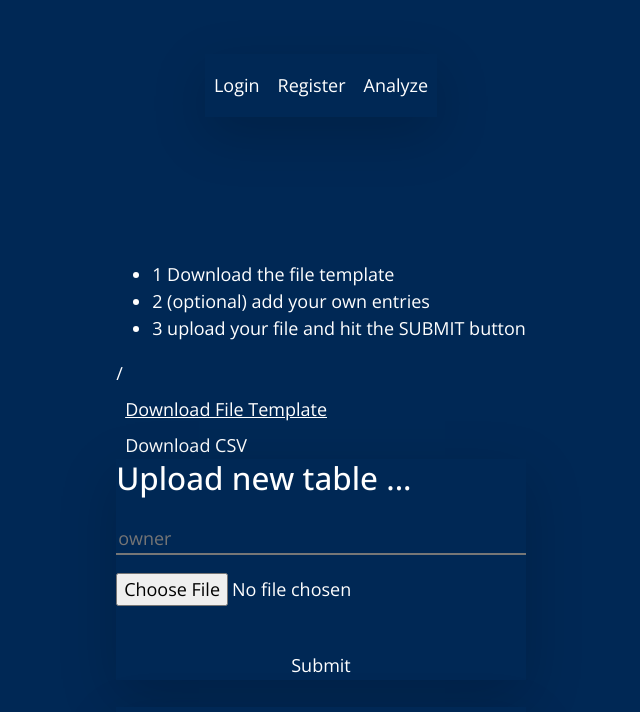
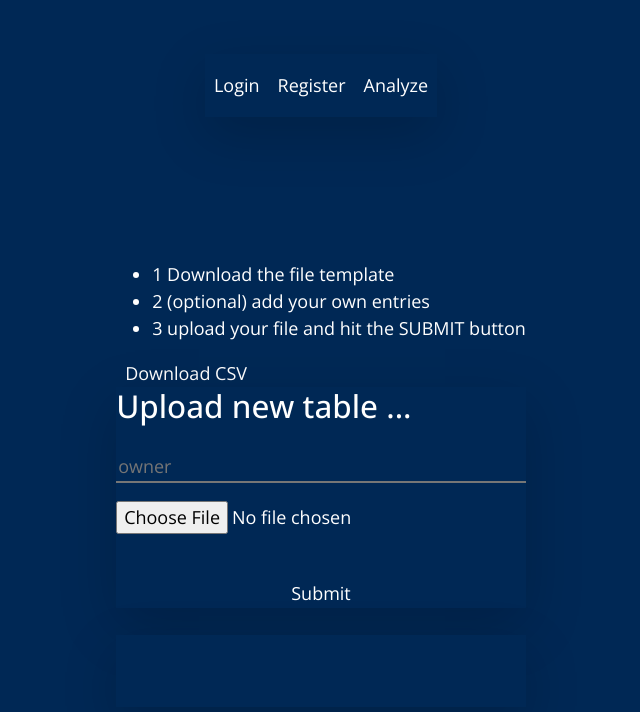
Before and after one commit to NLie2/stock_portfolio_analyzer, a React (Create React App) app in the folder client/: page /analyze/guest in a window 1280 px wide. Shown: the top 712 px of the page, without its empty margins (319-959 px from the left). Built offline with nearby package versions, Linux system fonts and the light colour scheme.

Commit message:
remove statically served file

```diff
--- a/client/src/components/AnalyzerUser.js
+++ b/client/src/components/AnalyzerUser.js
@@ -28,7 +28,7 @@ export default function AnalyzerUser() {
         <li> 3 upload your file and hit the SUBMIT button </li>
       </ul>
 
-      /<a className="file-template" href={`${window.location.origin}/TestBuchführung_example.csv`} download='TestBuchführung.csv'> Download File Template </a>
+      {/* <a className="file-template" href={`${window.location.origin}/TestBuchführung_example.csv`} download='TestBuchführung.csv'> Download File Template </a>      */}
       <TestBuchführung />
       < CsvUpload
         formData={formData}
```
Also changed, not shown: 7 other files (tests, documents, lock files or other folders).
